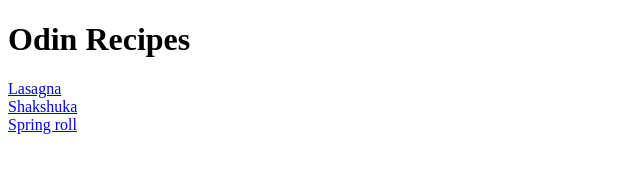
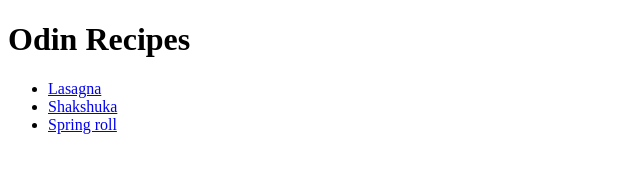
Before and after one commit to NoixVerte/odin-recipes, a plain HTML site: page index.html in a window 1280 px wide. Shown: the whole page, without its empty margins (0-640 px from the left). Drawn offline with Linux system fonts and the light colour scheme.

Commit message:
Put the links on home page in a list

```diff
--- a/index.html
+++ b/index.html
@@ -7,10 +7,10 @@
 </head>
 <body>
     <h1>Odin Recipes</h1>
-    <a href="./recipes/lasagna.html">Lasagna</a>
-    <br>
-    <a href="./recipes/shakshuka.html">Shakshuka</a>
-    <br>
-    <a href="./recipes/spring_roll.html">Spring roll</a>
+    <ul>
+        <li><a href="./recipes/lasagna.html">Lasagna</a></li>
+        <li><a href="./recipes/shakshuka.html">Shakshuka</a></li>
+        <li><a href="./recipes/spring_roll.html">Spring roll</a></li>
+    </ul>
 </body>
 </html>
```
